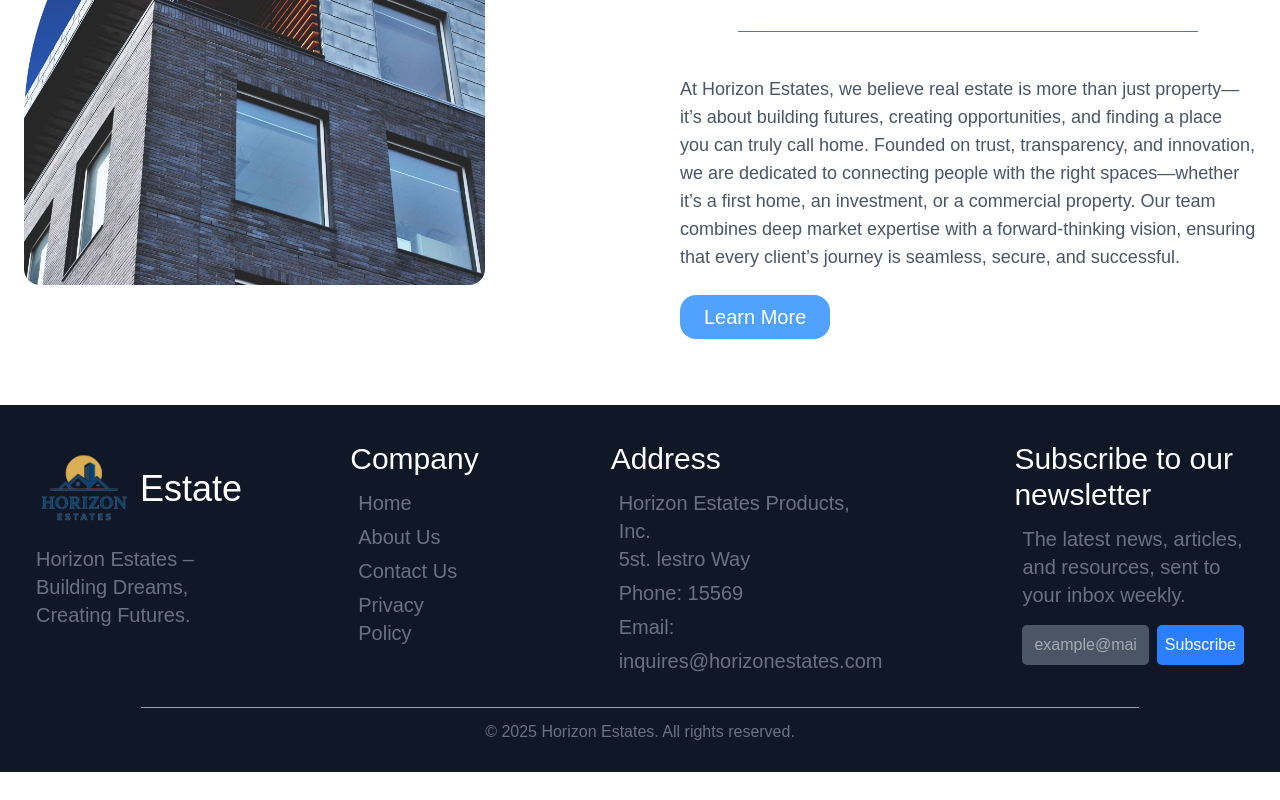
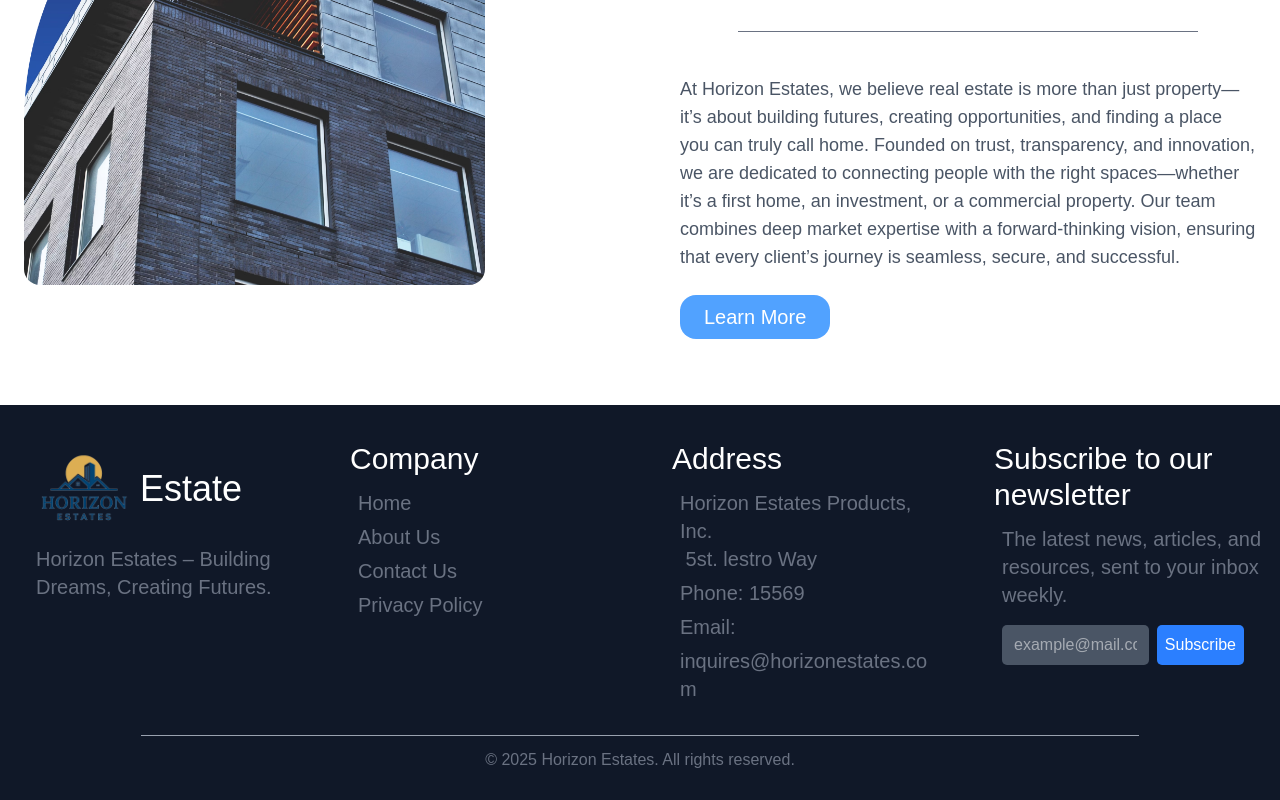
Before and after one commit to FadyHe/Horizon-Estate, a React (Vite) app: page / in a window 1280 px wide. Shown: the part 1216-2016 px from the top of the page. Before the commit the page ends 1988 px from the top, so only its background shows below. Built offline with nearby package versions, Linux system fonts and the light colour scheme.

Commit message:
-Tweaks to the Footer

```diff
--- a/src/Components/Footer.jsx
+++ b/src/Components/Footer.jsx
@@ -3,7 +3,7 @@ export function Footer () {
   return(
     <>
       <footer className=" bg-gray-900 flex flex-col justify-start gap-3 outfit p-4 m-auto w-full ">
-        <div className="flex flex-col justify-start gap-3 md:gap-30 md:flex md:flex-row md:justify-between md:items-start w-full">
+        <div className="flex flex-col whitespace-pre-wrap justify-start gap-3 md:grid md:grid-cols-4 md:gap-10 w-full">
           <section className="mb-5">
             <Brand />
             <p className="text-gray-500 outfit -mt-3 ml-5 text-xl ">Horizon Estates – Building Dreams, Creating Futures.</p>
@@ -25,7 +25,7 @@ export function Footer () {
               <li className="hover:opacity-85 cursor-pointer active:scale-97 duration-300"><a href="">Horizon Estates Products, Inc. <br /> 5st. lestro Way</a></li>
               <li className="hover:opacity-85 cursor-pointer active:scale-97 duration-300"><a href="">Phone: 15569</a></li>
               <li className="hover:opacity-85 cursor-pointer active:scale-97 duration-300"><a href="">Email:</a></li>
-              <li className="hover:opacity-85 cursor-pointer active:scale-97 duration-300"><a href="inquires@horizonestates.com">inquires@horizonestates.com</a></li>
+              <li className="hover:opacity-85 cursor-pointer active:scale-97 duration-300 wrap-anywhere"><a href="inquires@horizonestates.com">inquires@horizonestates.com</a></li>
             </ul>
           </section>
 
```
